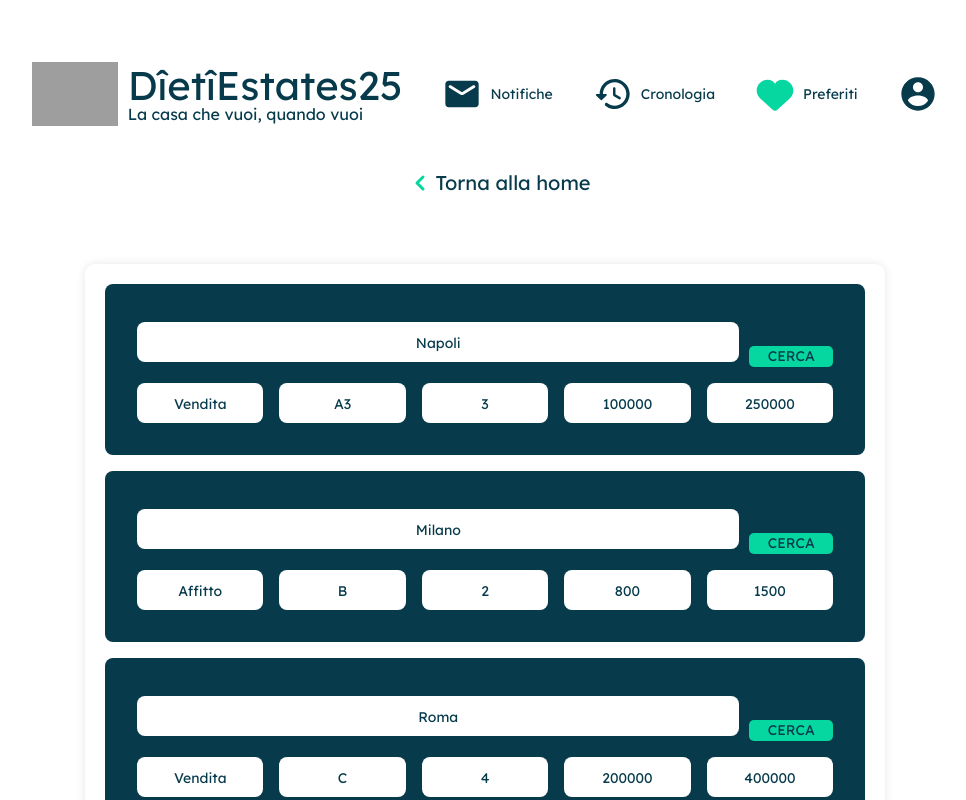
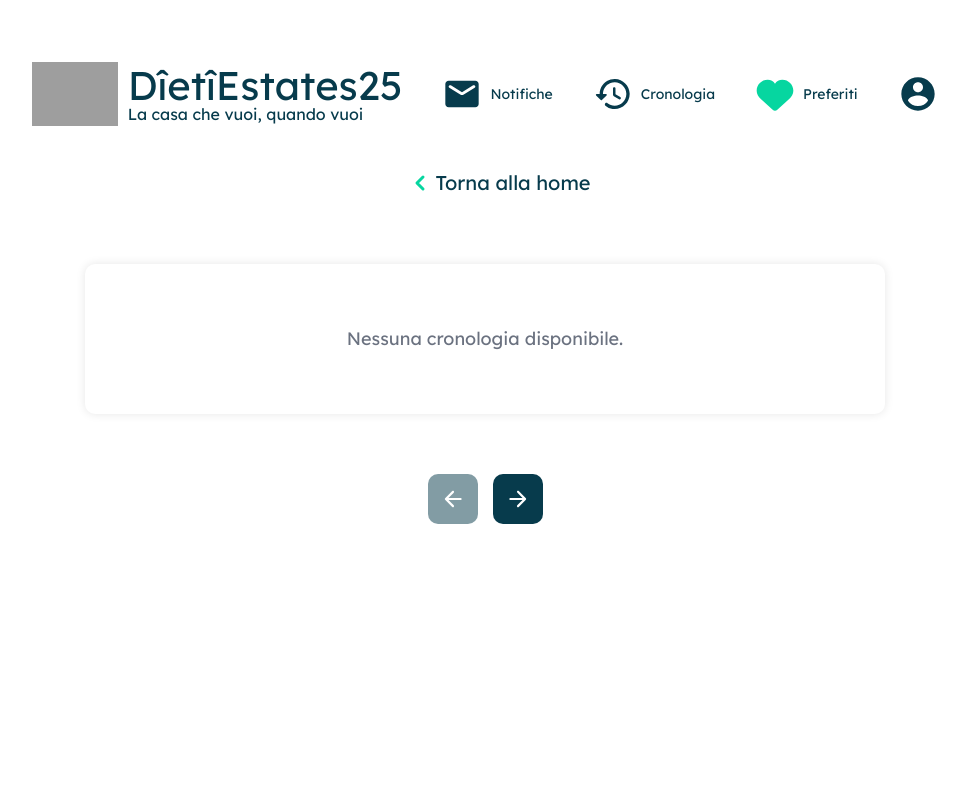
Before and after one commit to Alessia1903/DietiEstates2025, a React (Vite) app in the folder FrontEnd/react/: page /cronologia in a window 1280 px wide. Shown: the top 800 px of the page, without its empty margins (155-1121 px from the left). Built offline with nearby package versions, Linux system fonts and the light colour scheme; grey boxes are pictures that could not be loaded.

Commit message:
Resa funzionante la Cronoliga dell'utente tramite LocalStorage

```diff
--- a/FrontEnd/react/src/AreaUtente/LoginUtente.jsx
+++ b/FrontEnd/react/src/AreaUtente/LoginUtente.jsx
@@ -37,6 +37,7 @@ const LoginUtente = () => {
         { headers: { "Content-Type": "application/json" } }
       );
       localStorage.setItem("jwtToken", response.data);
+      localStorage.setItem("userEmail", email);
       navigate("/home");
     } catch (error) {
       if (error.response && error.response.status === 401) {
--- a/FrontEnd/react/src/Cronologia/Cronologia.jsx
+++ b/FrontEnd/react/src/Cronologia/Cronologia.jsx
@@ -1,70 +1,18 @@
 import React, { useState } from "react";
 import { useNavigate } from "react-router-dom";
 import "./Cronologia.css";
-
-// MOCK: array di filtri cronologia
-const MOCK_FILTRI = [
-  {
-    id: 1,
-    citta: "Napoli",
-    contratto: "vendita",
-    classeEnergetica: "A3",
-    numLocali: 3,
-    prezzoMin: 100000,
-    prezzoMax: 250000,
-  },
-  {
-    id: 2,
-    citta: "Milano",
-    contratto: "affitto",
-    classeEnergetica: "B",
-    numLocali: 2,
-    prezzoMin: 800,
-    prezzoMax: 1500,
-  },
-  {
-    id: 3,
-    citta: "Roma",
-    contratto: "vendita",
-    classeEnergetica: "C",
-    numLocali: 4,
-    prezzoMin: 200000,
-    prezzoMax: 400000,
-  },
-  {
-    id: 4,
-    citta: "Torino",
-    contratto: "affitto",
-    classeEnergetica: "A1",
-    numLocali: 1,
-    prezzoMin: 500,
-    prezzoMax: 1200,
-  },
-  {
-    id: 5,
-    citta: "Bologna",
-    contratto: "vendita",
-    classeEnergetica: "D",
-    numLocali: 5,
-    prezzoMin: 250000,
-    prezzoMax: 600000,
-  },
-  {
-    id: 6,
-    citta: "Firenze",
-    contratto: "affitto",
-    classeEnergetica: "A2",
-    numLocali: 2,
-    prezzoMin: 900,
-    prezzoMax: 1800,
-  },
-];
 
 const CRONOLOGIA_PER_PAGINA = 5;
 
 const Cronologia = () => {
   const navigate = useNavigate();
-  const [filtri] = useState(MOCK_FILTRI);
+  // Leggi la cronologia dal localStorage
+  const [filtri] = useState(() => {
+    const userEmail = localStorage.getItem("userEmail") || "anonimo";
+    const key = `ricercheSalvate_${userEmail}`;
+    const salvate = JSON.parse(localStorage.getItem(key) || "[]");
+    return salvate.map((filtro, idx) => ({ ...filtro, id: idx + 1 }));
+  });
   const [pagina, setPagina] = useState(1);
 
   // Navigazione SPA
--- a/FrontEnd/react/src/HomeLogin/HomeLogin.jsx
+++ b/FrontEnd/react/src/HomeLogin/HomeLogin.jsx
@@ -85,6 +85,25 @@ const HomeLogin = () => {
       return;
     }
     setInputError(false);
+
+    // Salva la ricerca in localStorage (max 10) per utente
+    const userEmail = localStorage.getItem("userEmail") || "anonimo";
+    const key = `ricercheSalvate_${userEmail}`;
+    const nuovaRicerca = {
+      citta,
+      contratto,
+      classeEnergetica,
+      numLocali,
+      prezzoMin,
+      prezzoMax,
+      data: new Date().toLocaleString()
+    };
+    let history = JSON.parse(localStorage.getItem(key) || "[]");
+    history.push(nuovaRicerca);
+    if (history.length > 10) {
+      history = history.slice(history.length - 10);
+    }
+    localStorage.setItem(key, JSON.stringify(history));
 
     // Simula caricamento
     setLoading(true);
@@ -299,7 +318,6 @@ const HomeLogin = () => {
                   prezzoMax,
                   data: new Date().toLocaleString()
                 };
-                localStorage.setItem("ricercheSalvate", JSON.stringify([...ricercheSalvate, nuovaRicerca]));
                 alert("Ricerca salvata nei preferiti!");
               }}
             >
```
